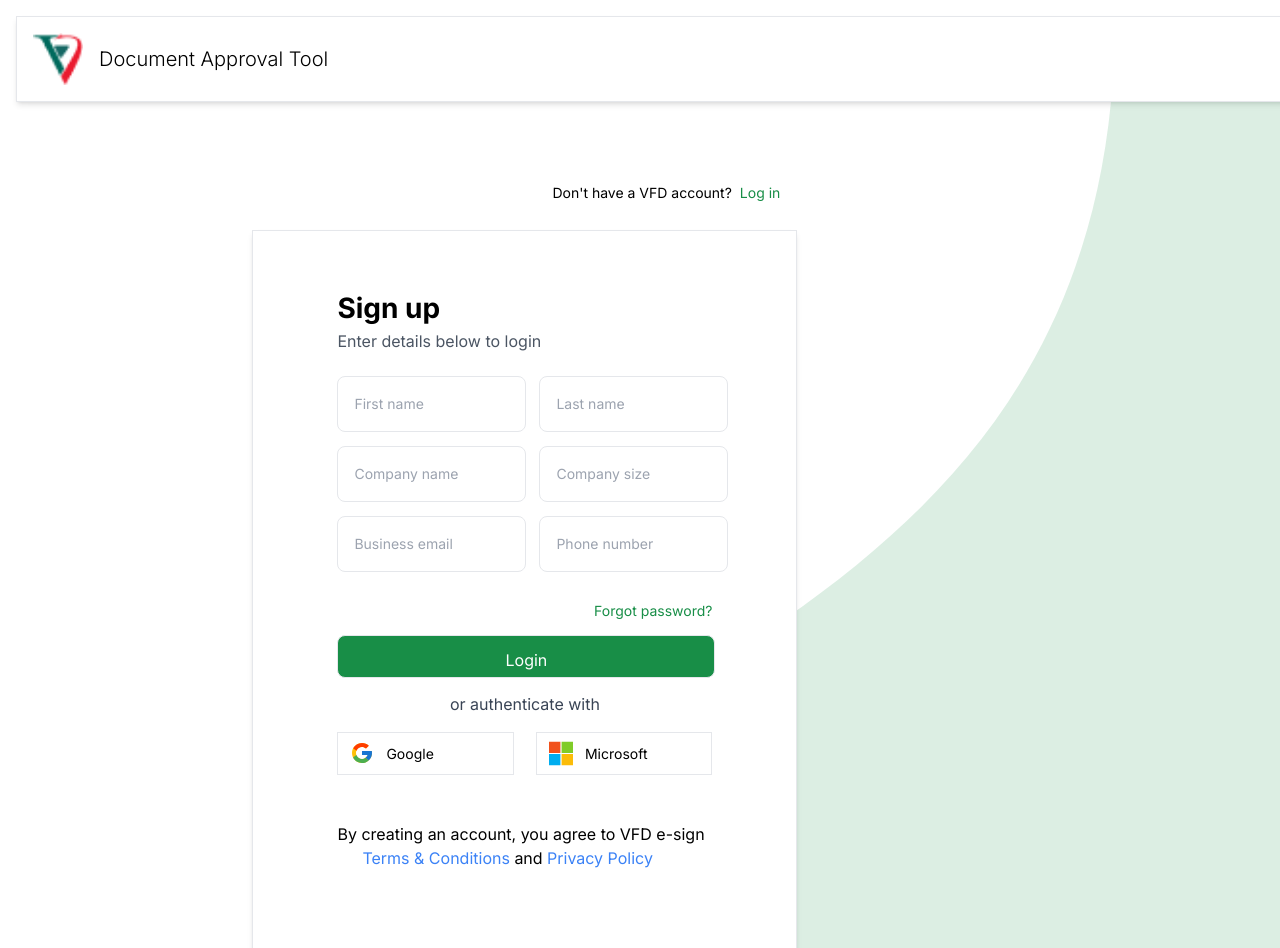
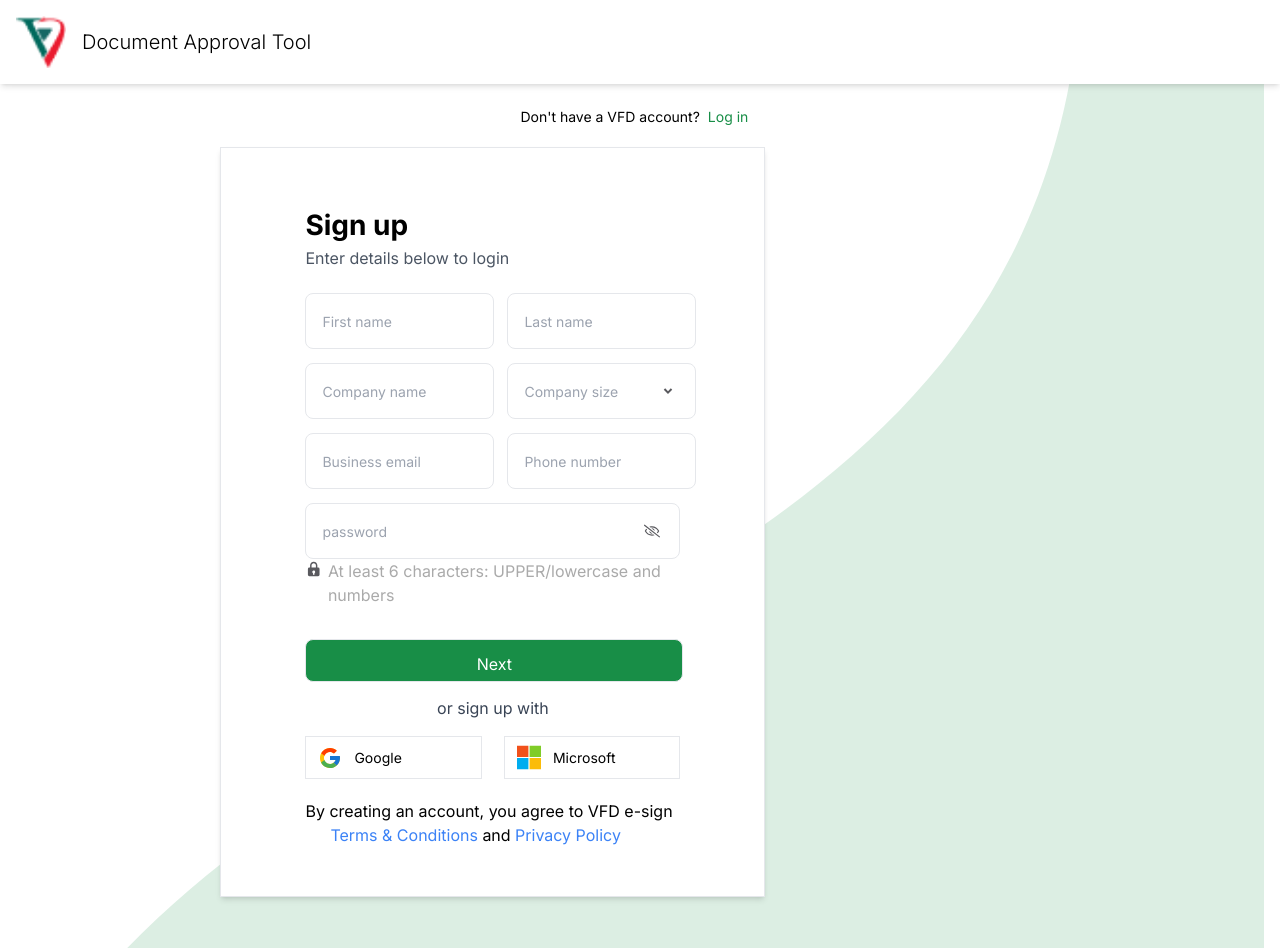
Before and after one commit to lawrenceime/Document-approval, a Next.js app in the folder alm/: page /user/signup in a window 1280 px wide. Before the commit the page ends 800 px from the top, so only its background shows below. Built offline with nearby package versions, Linux system fonts and the light colour scheme.

Commit message:
code snippets for the sign up page

```diff
--- a/alm/app/components/navbar.tsx
+++ b/alm/app/components/navbar.tsx
@@ -1,10 +1,33 @@
-import React from 'react';
+// import React from 'react';
+// import Image from 'next/image';
+
+// const Navbar = () => {
+//   return (
+
+//     <div className='border shadow-md p-4'>
+//       <div className='flex items-center'>
+//         <Image
+//           src="/images/vfd_logo.png"
+//           alt="Logo"
+//           width={50}
+//           height={50}
+//         />
+//         <p className='ml-4 text-xl font-light'>Document Approval Tool</p>
+//       </div>
+//     </div>
+
+//   );
+// }
+
+// export default Navbar;
+
+// Navbar.js
+import React from "react";
 import Image from 'next/image';
 
 const Navbar = () => {
   return (
-
-    <div className='border shadow-md p-4'>
+    <nav className="fixed top-0 left-0 right-0 bg-white z-10 p-4 flex items-center justify-between shadow-md">
       <div className='flex items-center'>
         <Image
           src="/images/vfd_logo.png"
@@ -14,9 +37,9 @@ const Navbar = () => {
         />
         <p className='ml-4 text-xl font-light'>Document Approval Tool</p>
       </div>
-    </div>
-
+      {/* Other navbar content */}
+    </nav>
   );
-}
+};
 
 export default Navbar;
--- a/alm/app/user/signup/signup.tsx
+++ b/alm/app/user/signup/signup.tsx
@@ -1,6 +1,6 @@
 /* eslint-disable react/no-unescaped-entities */
 
-'use client'
+"use client";
 
 import React, { useState } from "react";
 import backgroundImage from "../../../public/images/bg-image-green.svg";
@@ -9,89 +9,140 @@ import { FcGoogle } from "react-icons/fc";
 import Image from "next/image";
 import Link from "next/link";
 import { FaRegEyeSlash, FaRegEye } from "react-icons/fa";
-import RiArrowDropDownLine from "react-icons/ri"
+import { RiArrowDropDownLine } from "react-icons/ri";
+import { BiSolidLock } from "react-icons/bi";
 
 const Signup = () => {
   const [passwordVisible, setPasswordVisible] = useState(false);
   const [isLoading, setIsLoading] = useState(false);
+  const [isDropdown, setIsDropdown] = useState(false);
+  const [selectedCompanySize, setSelectedCompanySize] = useState("");
+  const companySizeOptions = [
+    "1-50",
+    "50-100",
+    "100 - 250",
+    "250 - 500",
+    "above 500",
+  ];
 
   return (
     <div>
-        <div className="fixed w-full ">
+      <div className=" w-full ">
         <Navbar />
         <div />
 
         <div className="relative">
           <div
             className=" object-cover bg-no-repeat bg-right h-[931.684px] w-[1293.588px] absolute right-0 top-0"
-              style={{ backgroundImage: `url(${backgroundImage.src})`, backgroundSize: "cover" }}
+            style={{
+              backgroundImage: `url(${backgroundImage.src})`,
+              backgroundSize: "cover",
+            }}
           >
             <div className="ml-[250px]">
-
-                  <h3 className="pt-20 text-[14px] text-[400] font-Inter ml-[300px] ">
+              <h3 className="pt-20 text-[14px] mt-[10px] text-[400] font-Inter ml-[300px] ">
                 Don't have a VFD account?
                 <a href="#" className="text-[#188E47] text-[600] ml-2">
                   Log in
                 </a>
               </h3>
 
-                <div className=" border ml  mt-[27px] shadow-md  w-[545px] h-[790px] bg-white px-[84px]">
-                  <h1 className="text-[28px] font-[700] mt-[56px] mb-[]">Sign up</h1>
-                  <p className="mb-[23px] text-[16px] text-[400] text-[#4B5563]"> Enter details below to login</p>
+              <div className=" border mb-[30px]  mt-[20px] shadow-md  w-[545px] h-[750px] bg-white px-[84px]">
+                <h1 className="text-[28px] font-[700] mt-[56px] mb-[]">
+                  Sign up
+                </h1>
+                <p className="mb-[23px] text-[16px] text-[400] text-[#4B5563]">
+                  {" "}
+                  Enter details below to login
+                </p>
                 <form className="">
                   <div className=" flex flex-col md:flex-row gap-[13px]">
                     <div className="mb-[14px]">
-
                       <input
                         className="border rounded-[8px] text-[14px] w-[189px] h-[56px] mt-[0px] pl-[16px]"
                         type="text"
-                          id="Company name"
-                          name="Company name"
+                        id="name"
+                        name="name"
                         placeholder="First name"
                         required
                       />
-
                     </div>
                     <div className="relative">
                       <input
                         className="border rounded-[8px] text-[14px] w-[189px] h-[56px] mt-[0px] pl-[16px]"
-                        type= "text"
-                        id="Company size"
-                        name="Company size"
+                        type="text"
+                        id="name"
+                        name="name"
                         placeholder="Last name"
                         required
                       />
-
                     </div>
                   </div>
                   <div className=" flex flex-col md:flex-row gap-[13px]">
                     <div className="mb-[14px]">
-
                       <input
                         className="border rounded-[8px] text-[14px] w-[189px] h-[56px] mt-[0px] pl-[16px]"
                         type="text"
-                          id="Company name"
-                          name="Company name"
+                        id="name"
+                        name="name"
                         placeholder="Company name"
                         required
                       />
-
                     </div>
                     <div className="relative">
                       <input
                         className="border rounded-[8px] text-[14px] w-[189px] h-[56px] mt-[0px] pl-[16px]"
-                        type= "text"
-                        id="Company size"
-                        name="Company size"
+                        type={isDropdown ? "dropdown" : "text"}
+                        id="name"
+                        name="name"
                         placeholder="Company size"
                         required
+                        value={selectedCompanySize || ""}
+                        onChange={(e) => setSelectedCompanySize(e.target.value)}
+                        onClick={() => setIsDropdown(!isDropdown)}
                       />
+                      <button
+                        className=" rounded-[8px] h-[56px] w-[56px] mt-[0px] flex items-center justify-center absolute right-0 top-0 text-[#59595E]"
+                        type="button"
+                        onClick={() => setIsDropdown(!isDropdown)}
+                      >
+                        <RiArrowDropDownLine
+                          style={{
+                            width: "24px",
+                            height: "24px",
+                            color: "#59595E",
+                          }}
+                        />
+                      </button>
 
+                      {isDropdown && (
+                        <div
+                          className="absolute mt-10 border w-[189px] bg-white shadow-md rounded-md"
+                          style={{
+                            position: "absolute",
+                            top: "20%", // Adjust this value to position the dropdown as needed
+                            left: 0,
+                            zIndex: 1,
+                          }}
+                        >
+                          {companySizeOptions.map((option) => (
+                            <div
+                              key={option}
+                              className="px-4 py-2 text-[#394455] cursor-pointer hover:bg-gray-200"
+                              onClick={() => {
+                                setSelectedCompanySize(option);
+                                setIsDropdown(false);
+                              }}
+                            >
+                              {option}
+                            </div>
+                          ))}
+                        </div>
+                      )}
                     </div>
                   </div>
                   <div className=" flex flex-col md:flex-row gap-[13px]">
                     <div className="mb-[14px]">
-
                       <input
                         className="border rounded-[8px] text-[14px] w-[189px] h-[56px] mt-[0px] pl-[16px]"
                         type="email"
@@ -100,33 +151,58 @@ const Signup = () => {
                         placeholder="Business email"
                         required
                       />
-
                     </div>
                     <div className="relative">
                       <input
                         className="border rounded-[8px] text-[14px] w-[189px] h-[56px] mt-[0px] pl-[16px]"
-                        type= "text"
+                        type="text"
                         id="Phone no"
                         name="Phone no"
                         placeholder="Phone number"
                         required
                       />
-
                     </div>
                   </div>
+                  <div className="relative">
+                    <input
+                      className="border rounded-[8px] text-[14px] w-full h-[56px] mt-[0px] pl-[16px]"
+                      type={passwordVisible ? "text" : "password"}
+                      id="password"
+                      name="password"
+                      placeholder="password"
+                      required
+                    />
+                    <button
+                      className=" rounded-[8px] h-[56px] w-[56px] mt-[0px] flex items-center justify-center absolute right-0 top-0 text-[#59595E]"
+                      type="button"
+                      onClick={() => setPasswordVisible(!passwordVisible)}
+                    >
+                      {passwordVisible ? <FaRegEye /> : <FaRegEyeSlash />}
+                    </button>
+                  </div>
 
+                  <div className="flex flex-row">
+                    <BiSolidLock
+                      style={{
+                        width: "20px",
+                        height: "20px",
+                        color: "#59595E",
+                      }}
+                    />
+                    <p className="mb-[32px] pl-[5px] text-[#AAAAAA] font-[12px]">
+                      {" "}
+                      At least 6 characters: UPPER/lowercase and numbers{" "}
+                    </p>
+                  </div>
 
-                    <div className="flex justify-end mt-[14px] mb-[14px]">
-                      <span className="text-[14px] text-[500] text-[#188E47]">Forgot password?</span>
-                    </div>
                   <button
                     className="border bg-[#188E47] w-[378px] h-[43px] items-center py-[12px] rounded-[8px] text-white "
                     type="submit"
                   >
-                      Login
+                    Next
                   </button>
                   <div className=" flex justify-center items-center mt-[14px] mb-[16px]">
-                      <p className="text-[#394455]">or authenticate with</p>
+                    <p className="text-[#394455]">or sign up with </p>
                   </div>
                 </form>
                 <div className="flex flex-row gap-[22px]">
@@ -145,10 +221,18 @@ const Signup = () => {
                     <p>Microsoft</p>
                   </div>
                 </div>
-                  <p className="mt-[47px]">
+                <p className=" mt-[20px]">
                   By creating an account, you agree to VFD e-sign{" "}
-                    <Link className="text-blue-500 items-center pl-[25px]" href={"#"}>Terms & Conditions</Link> and{" "}
-                    <Link className="text-blue-500" href={"#"}>Privacy Policy</Link>{" "}
+                  <Link
+                    className="text-blue-500 items-center pl-[25px]"
+                    href={"#"}
+                  >
+                    Terms & Conditions
+                  </Link>{" "}
+                  and{" "}
+                  <Link className="text-blue-500" href={"#"}>
+                    Privacy Policy
+                  </Link>{" "}
                 </p>
               </div>
             </div>
--- a/alm/app/users/register/login.tsx
+++ b/alm/app/users/register/login.tsx
@@ -1,6 +1,6 @@
 /* eslint-disable react/no-unescaped-entities */
 
-'use client'
+"use client";
 
 import React, { useState } from "react";
 import backgroundImage from "../../../public/images/bg-image-green.svg";
@@ -9,7 +9,7 @@ import { FcGoogle } from "react-icons/fc";
 import Image from "next/image";
 import Link from "next/link";
 import { FaRegEyeSlash, FaRegEye } from "react-icons/fa";
-import {AiOutlineLoading3Quarters} from "react-icons/ai"
+import { AiOutlineLoading3Quarters } from "react-icons/ai";
 
 const Login = () => {
   const [passwordVisible, setPasswordVisible] = useState(false);
@@ -17,17 +17,19 @@ const Login = () => {
 
   return (
     <div>
-      <div className="fixed w-full ">
+      <div className=" w-full ">
         <Navbar />
         <div />
 
         <div className="relative">
           <div
             className=" object-cover bg-no-repeat bg-right h-[931.684px] w-[1293.588px] absolute right-0 top-0"
-            style={{ backgroundImage: `url(${backgroundImage.src})`, backgroundSize: "cover" }}
+            style={{
+              backgroundImage: `url(${backgroundImage.src})`,
+              backgroundSize: "cover",
+            }}
           >
             <div className="ml-[250px]">
-
               <h3 className="pt-20 text-[14px] text-[400] font-Inter ml-[300px] ">
                 Don't have a VFD account?
                 <a href="#" className="text-[#188E47] text-[600] ml-2">
@@ -36,8 +38,13 @@ const Login = () => {
               </h3>
 
               <div className=" border ml  mt-[27px] shadow-md  w-[545px] h-[617px] bg-white px-[84px]">
-                <h1 className="text-[28px] font-[700] mt-[56px] mb-[]">Log in</h1>
-                <p className="mb-[23px] text-[16px] text-[400] text-[#4B5563]"> Enter details below to login</p>
+                <h1 className="text-[28px] font-[700] mt-[56px] mb-[]">
+                  Log in
+                </h1>
+                <p className="mb-[23px] text-[16px] text-[400] text-[#4B5563]">
+                  {" "}
+                  Enter details below to login
+                </p>
                 <form>
                   <div className="mb-[14px]">
                     <input
@@ -67,7 +74,9 @@ const Login = () => {
                     </button>
                   </div>
                   <div className="flex justify-end mt-[14px] mb-[14px]">
-                    <span className="text-[14px] text-[500] text-[#188E47]">Forgot password?</span>
+                    <span className="text-[14px] text-[500] text-[#188E47]">
+                      Forgot password?
+                    </span>
                   </div>
                   <button
                     className="border bg-[#188E47] w-[378px] h-[43px] items-center py-[12px] rounded-[8px] text-white "
@@ -100,8 +109,16 @@ const Login = () => {
                 </div>
                 <p className="mt-[47px]">
                   By creating an account, you agree to VFD e-sign{" "}
-                  <Link className="text-blue-500 items-center pl-[25px]" href={"#"}>Terms & Conditions</Link> and{" "}
-                  <Link className="text-blue-500" href={"#"}>Privacy Policy</Link>{" "}
+                  <Link
+                    className="text-blue-500 items-center pl-[25px]"
+                    href={"#"}
+                  >
+                    Terms & Conditions
+                  </Link>{" "}
+                  and{" "}
+                  <Link className="text-blue-500" href={"#"}>
+                    Privacy Policy
+                  </Link>{" "}
                 </p>
               </div>
             </div>
```
Lines whose indentation alone changed are shown as unchanged.
